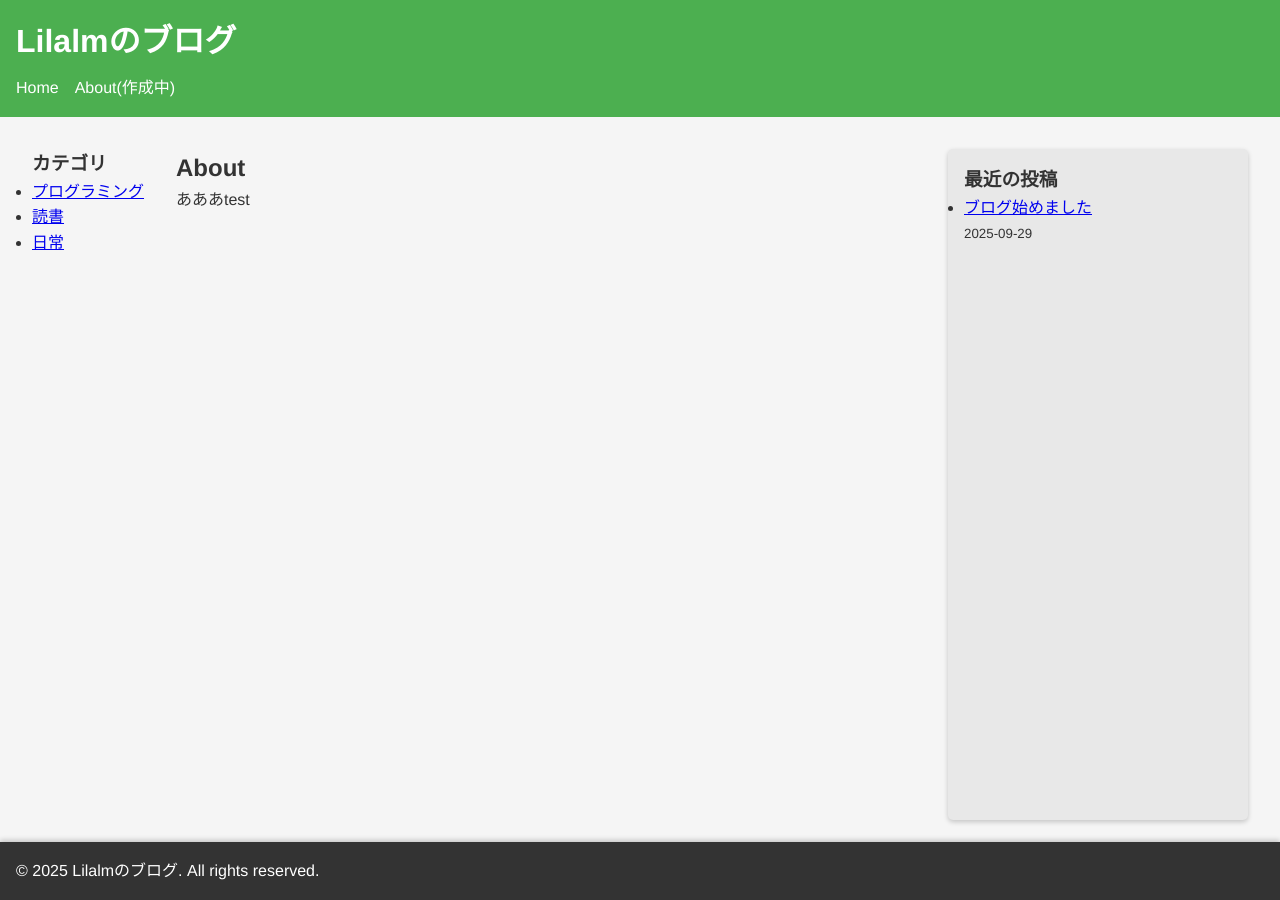
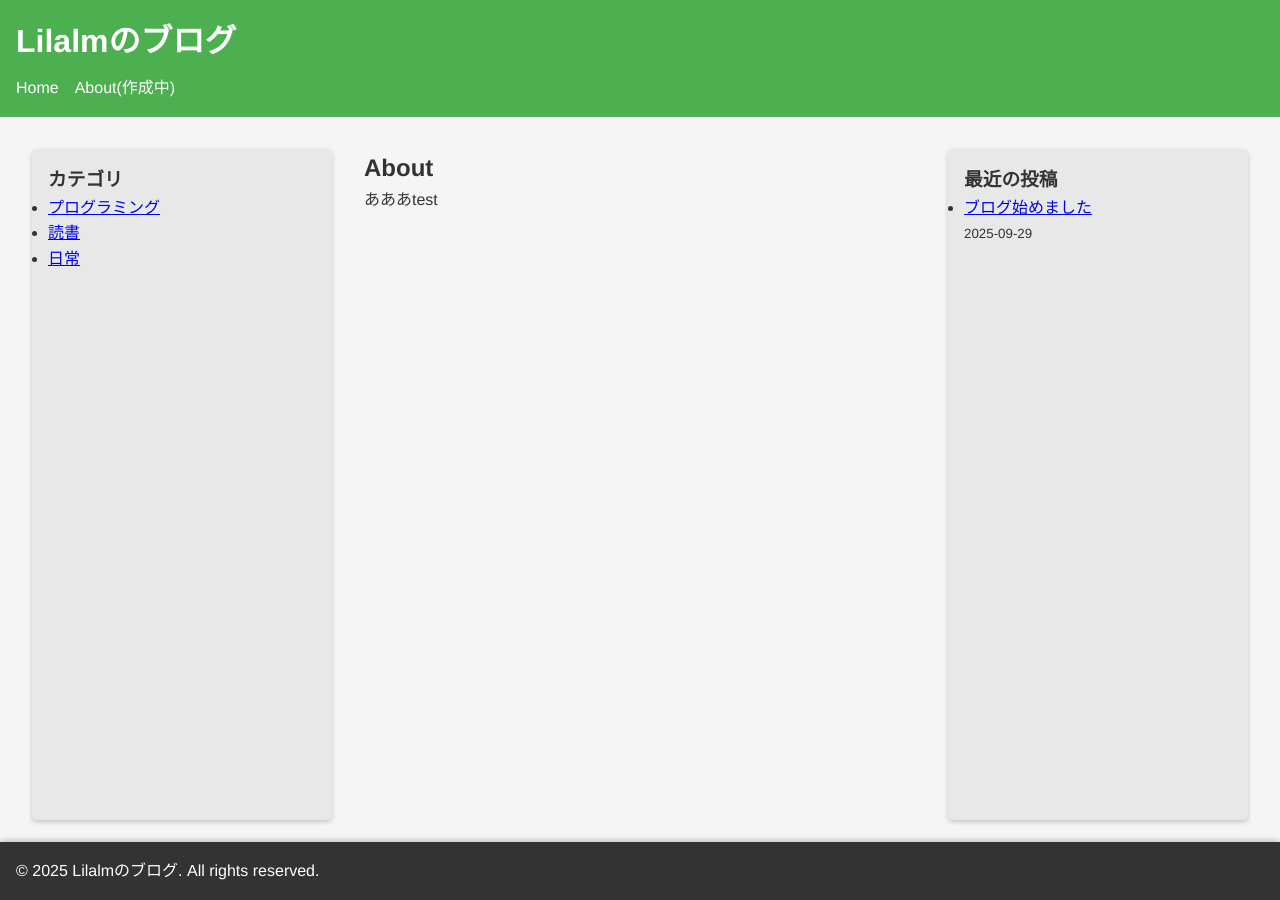
Before and after one commit to lilalm43/lilalm43.github.io, a Jekyll site: the page built from about/post.html, in a window 1280 px wide. Built offline with Jekyll 4.4.1, drawn with Linux system fonts in a browser that asks for light colours.

Commit message:
見た目変更・記事追加

```diff
--- a/assets/css/style.css
+++ b/assets/css/style.css
@@ -57,7 +57,23 @@ main {
   box-sizing: border-box;
 }
 
-/* 記事一覧（左側） */
+/* ==========================
+ *   最近の投稿（右固定・main内）
+ * =========================== */
+#left-sidebar {
+position: sticky;
+top: 2rem;
+flex: 1;
+min-width: 220px;
+max-width: 300px;
+margin-left: auto;
+background-color: #e8e8e8;
+padding: 1rem;
+border-radius: 5px;
+box-shadow: 0 2px 5px rgba(0,0,0,0.2);
+}
+
+/* 記事一覧（中央） */
 #posts {
 flex: 2;
 }
@@ -79,7 +95,7 @@ flex: 2;
 }
 
 /* ==========================
- *   プロフィール（右固定・main内）
+ *   最近の投稿（右固定・main内）
  * =========================== */
 #recent-posts {
 position: sticky;
```
